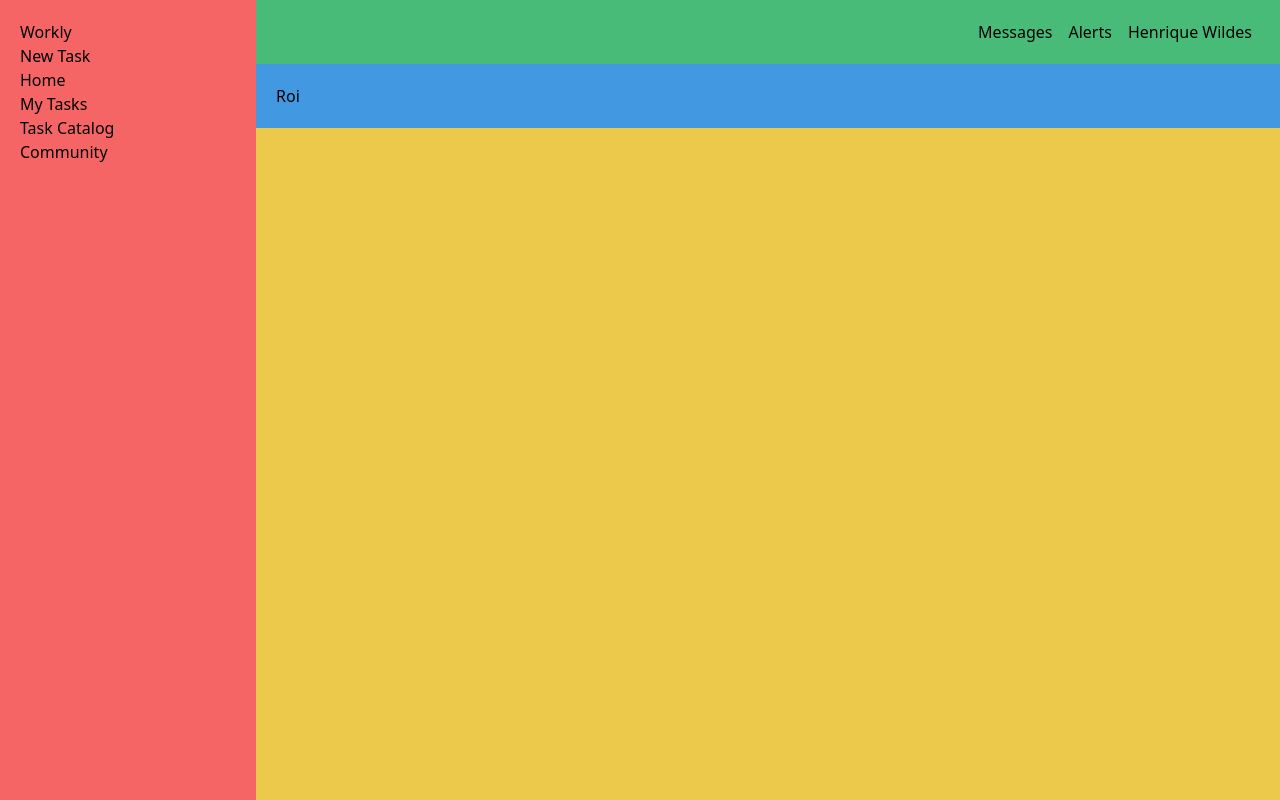
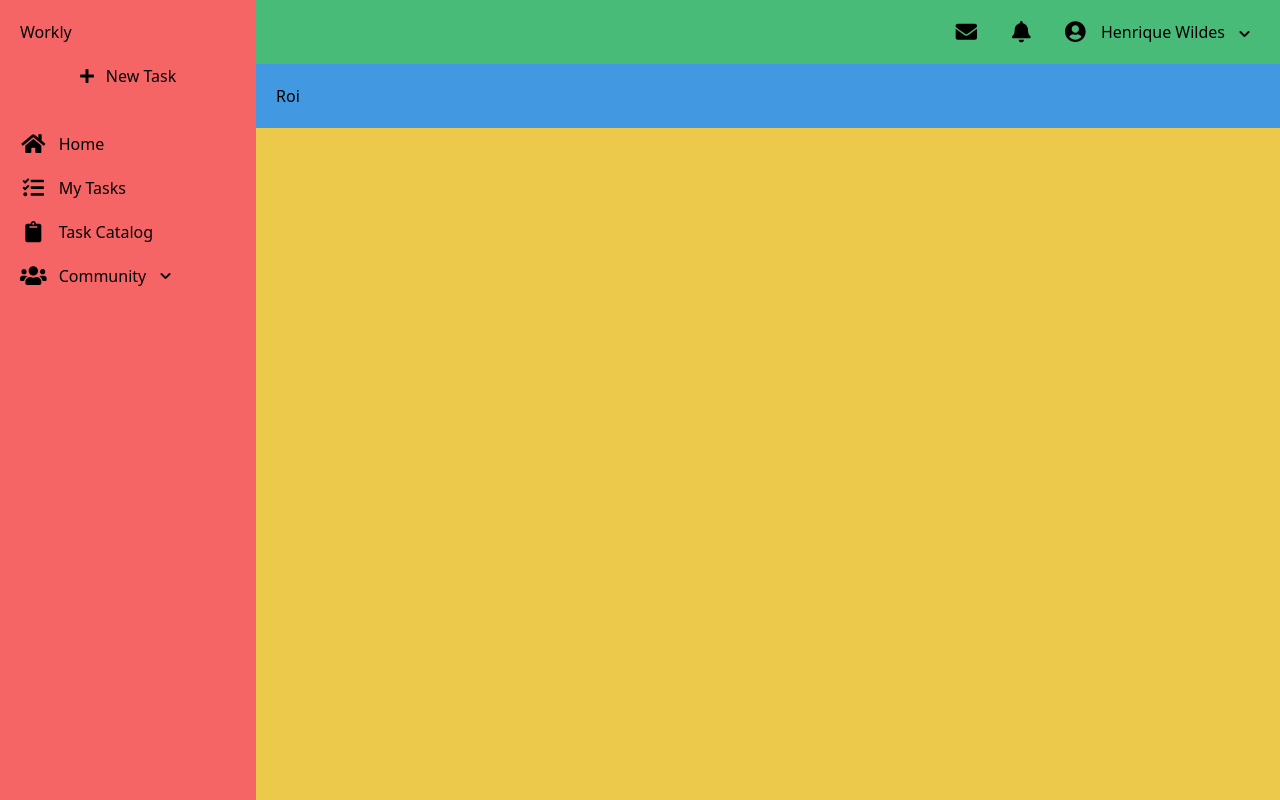
Before and after one commit to ethanskeller/tarefas, a Next.js app: page /tasks in a window 1280 px wide. Built offline with nearby package versions, Linux system fonts and the light colour scheme.

Commit message:
Add FontAwesome icons

```diff
--- a/components/page-header.js
+++ b/components/page-header.js
@@ -1,11 +1,20 @@
 import React from 'react';
+import { FontAwesomeIcon } from "@fortawesome/react-fontawesome";
 
 const PageHeader = () => {
     return (
         <nav className="bg-green-500 flex justify-end px-5 py-3">
-            <a className="m-2">Messages</a>
-            <a className="m-2">Alerts</a>
-            <a className="m-2">Henrique Wildes</a>
+            <a className="m-2">
+                <FontAwesomeIcon className="mr-3" size="lg" icon={'envelope'} fixedWidth />
+            </a>
+            <a className="m-2">
+                <FontAwesomeIcon className="mr-3" size="lg" icon={'bell'} fixedWidth />
+            </a>
+            <a className="m-2">
+                <FontAwesomeIcon className="mr-3" size="lg" icon={'user-circle'} fixedWidth />
+                Henrique Wildes
+                <FontAwesomeIcon className="ml-3" size="xs" icon={'chevron-down'} fixedWidth />
+            </a>
         </nav>
     );
 };
--- a/components/sidebar.js
+++ b/components/sidebar.js
@@ -1,16 +1,33 @@
 import React from 'react';
+import { FontAwesomeIcon } from "@fortawesome/react-fontawesome";
 
 const Sidebar = () => {
     return (
         <>
             <h1>Workly</h1>
-            <button>New Task</button>
-            <nav>
-                <ul>
-                    <li>Home</li>
-                    <li>My Tasks</li>
-                    <li>Task Catalog</li>
-                    <li>Community</li>
+            <a className="text-center my-5 block">
+                <FontAwesomeIcon className="mr-3" icon={'plus'} />
+                New Task
+            </a>
+            <nav className="block">
+                <ul className="py-1">
+                    <li className="my-5 flex items-center">
+                        <FontAwesomeIcon className="mr-3" size="lg" icon={'home'} fixedWidth />
+                        Home
+                    </li>
+                    <li className="my-5 flex items-center">
+                        <FontAwesomeIcon className="mr-3" size="lg" icon={'tasks'} fixedWidth />
+                        My Tasks
+                    </li>
+                    <li className="my-5 flex items-center">
+                        <FontAwesomeIcon className="mr-3" size="lg" icon={'clipboard'} fixedWidth />
+                        Task Catalog
+                    </li>
+                    <li className="my-5 flex items-center">
+                        <FontAwesomeIcon className="mr-3" size="lg" icon={'users'} fixedWidth />
+                        Community
+                        <FontAwesomeIcon className="ml-3" size="xs" icon={'chevron-down'} fixedWidth />
+                    </li>
                 </ul>
             </nav>
         </>
--- /dev/null
+++ b/fontawesome.js
@@ -0,0 +1,4 @@
+import { library } from '@fortawesome/fontawesome-svg-core';
+import { fas } from '@fortawesome/free-solid-svg-icons';
+
+library.add(fas);
--- a/package.json
+++ b/package.json
@@ -8,6 +8,11 @@
     "start": "next start"
   },
   "dependencies": {
+    "@fortawesome/fontawesome-svg-core": "^1.2.30",
+    "@fortawesome/free-brands-svg-icons": "^5.14.0",
+    "@fortawesome/free-regular-svg-icons": "^5.14.0",
+    "@fortawesome/free-solid-svg-icons": "^5.14.0",
+    "@fortawesome/react-fontawesome": "^0.1.11",
     "next": "9.4.4",
     "react": "16.13.1",
     "react-dom": "16.13.1"
--- a/pages/_app.js
+++ b/pages/_app.js
@@ -1,3 +1,4 @@
+import './../fontawesome';
 import '../styles.css';
 
 function App({ Component, pageProps }) {
```
Also changed, not shown: 1 other file (tests, documents, lock files or other folders).
